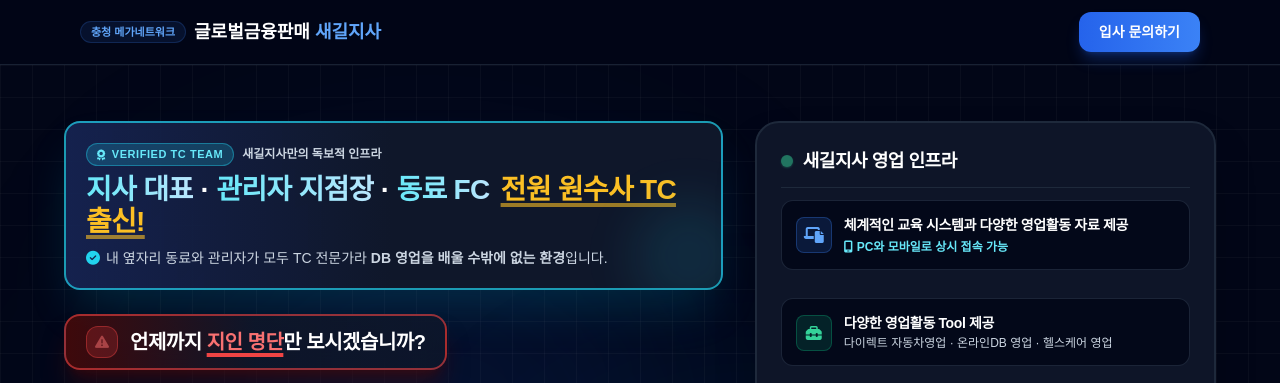
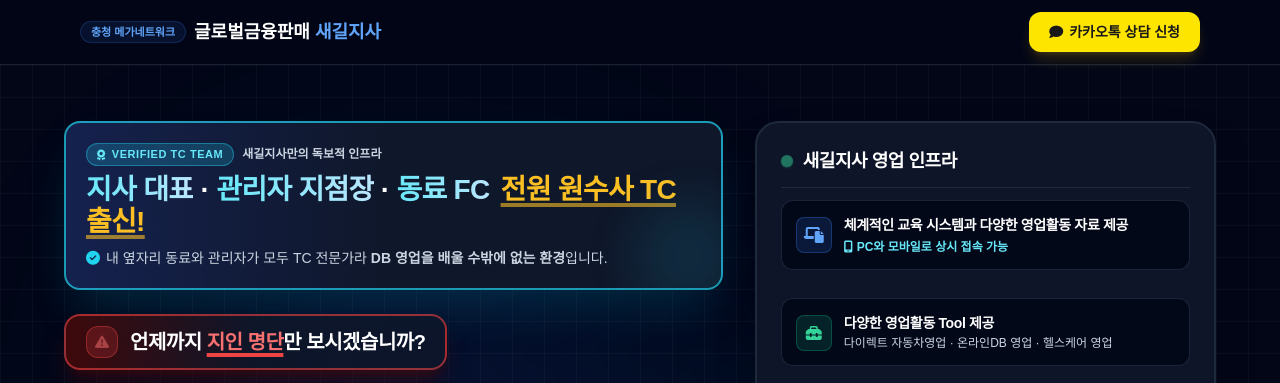
Before and after one commit to jwcompany-lab/saegil-branch, a plain HTML site: page index.html in a window 1280 px wide. Shown: the top 383 px of the page. Drawn offline with nearby package versions, Linux system fonts and the light colour scheme; a web font is replaced by a local one.

Commit message:
Update index.html

```diff
--- a/index.html
+++ b/index.html
@@ -33,8 +33,10 @@
         <span class="text-[11px] bg-blue-500/10 text-blue-400 border border-blue-500/20 font-bold px-2.5 py-0.5 rounded-full">충청 메가네트워크</span>
         <span class="font-extrabold text-base sm:text-lg text-white">글로벌금융판매 <span class="text-blue-400">새길지사</span></span>
       </div>
-      <a href="#contact" class="text-xs sm:text-sm bg-gradient-to-r from-blue-600 to-blue-500 hover:from-blue-500 hover:to-blue-400 text-white font-extrabold px-5 py-2.5 rounded-xl transition shadow-lg shadow-blue-600/30">
-        입사 문의하기
+      <!-- 변경된 카카오톡 상담 신청 버튼 -->
+      <a href="https://open.kakao.com/o/gKger8Qi" target="_blank" rel="noopener noreferrer" class="text-xs sm:text-sm bg-[#FEE500] hover:bg-[#FADA0A] text-[#191919] font-black px-4 sm:px-5 py-2.5 rounded-xl transition shadow-lg shadow-yellow-500/20 flex items-center gap-1.5 transform hover:-translate-y-0.5">
+        <i class="fa-solid fa-comment text-sm"></i>
+        <span>카카오톡 상담 신청</span>
       </a>
     </div>
   </header>
@@ -118,7 +120,7 @@
             </div>
           </div>
 
-          <!-- 좌측 하단: CTA 버튼 영역 (요청 문구 변경 완료) -->
+          <!-- 좌측 하단: CTA 버튼 영역 -->
           <div class="pt-1 flex flex-col sm:flex-row gap-3">
             <a href="#contact" class="flex-1 bg-gradient-to-r from-blue-600 to-blue-500 hover:from-blue-500 hover:to-blue-400 text-white font-extrabold py-4 px-8 rounded-xl shadow-xl shadow-blue-600/30 transition transform hover:-translate-y-0.5 text-center text-base flex items-center justify-center gap-2">
               <span>수수료 및 DB 확인하러 가기</span>
@@ -264,7 +266,6 @@
       <!-- 강점 1: 교육 시스템 -->
       <div class="bg-slate-900/90 p-6 sm:p-7 rounded-3xl border border-slate-800/90 hover:border-blue-500/50 transition-all flex flex-col justify-between shadow-2xl backdrop-blur-md">
         <div>
-          <!-- 상단 뱃지: 체계적 정착 시스템 -->
           <div class="flex items-center justify-between mb-5">
             <div class="w-13 h-13 sm:w-14 sm:h-14 bg-blue-500/15 text-blue-400 rounded-2xl flex items-center justify-center text-2xl border border-blue-500/30 shadow-inner">
               <i class="fa-solid fa-graduation-cap"></i>
@@ -285,8 +286,6 @@
 
         <!-- 하단 박스형 아이템 -->
         <div class="mt-8 pt-6 border-t border-slate-800/80 space-y-2.5">
-
-          <!-- 1. 신인 30일 완성 로드맵 -->
           <div class="bg-blue-950/40 border border-blue-500/40 p-3 sm:p-3.5 rounded-xl flex items-start gap-3 hover:border-blue-400 transition">
             <i class="fa-solid fa-route text-blue-400 text-base shrink-0 mt-0.5"></i>
             <div class="leading-tight">
@@ -298,7 +297,6 @@
             </div>
           </div>
 
-          <!-- 2. 34개 생·손보사 핵심 상품 비교 -->
           <div class="bg-slate-950/70 border border-slate-800 p-3 sm:p-3.5 rounded-xl flex items-start gap-3 hover:border-slate-700 transition">
             <i class="fa-solid fa-chart-pie text-cyan-400 text-base shrink-0 mt-0.5"></i>
             <div class="leading-tight">
@@ -310,7 +308,6 @@
             </div>
           </div>
 
-          <!-- 3. 청약/전산 백업 총무 지원 -->
           <div class="bg-slate-950/70 border border-slate-800 p-3 sm:p-3.5 rounded-xl flex items-start gap-3 hover:border-slate-700 transition">
             <i class="fa-solid fa-desktop text-emerald-400 text-base shrink-0 mt-0.5"></i>
             <div class="leading-tight">
@@ -321,7 +318,6 @@
               </div>
             </div>
           </div>
-
         </div>
       </div>
 
@@ -333,7 +329,6 @@
         </div>
 
         <div>
-          <!-- 상단 뱃지: TC 출신 코칭 시스템 -->
           <div class="flex items-center justify-between mb-5 mt-1">
             <div class="w-13 h-13 sm:w-14 sm:h-14 bg-cyan-500/15 text-cyan-300 rounded-2xl flex items-center justify-center text-2xl border border-cyan-400/40 shadow-inner">
               <i class="fa-solid fa-headset"></i>
@@ -354,8 +349,6 @@
 
         <!-- 하단 박스형 아이템 -->
         <div class="mt-8 pt-6 border-t border-slate-800/80 space-y-2.5">
-
-          <!-- 1. 실전 표준 콜 스크립트 -->
           <div class="bg-cyan-950/40 border border-cyan-500/40 p-3 sm:p-3.5 rounded-xl flex items-start gap-3 hover:border-cyan-400 transition">
             <i class="fa-solid fa-file-lines text-cyan-400 text-base shrink-0 mt-0.5"></i>
             <div class="leading-tight">
@@ -367,7 +360,6 @@
             </div>
           </div>
 
-          <!-- 2. 통화 녹취 1:1 피드백 -->
           <div class="bg-slate-950/70 border border-slate-800 p-3 sm:p-3.5 rounded-xl flex items-start gap-3 hover:border-slate-700 transition">
             <i class="fa-solid fa-headphones text-sky-400 text-base shrink-0 mt-0.5"></i>
             <div class="leading-tight">
@@ -379,7 +371,6 @@
             </div>
           </div>
 
-          <!-- 3. 고객 니즈 환기법 -->
           <div class="bg-slate-950/70 border border-slate-800 p-3 sm:p-3.5 rounded-xl flex items-start gap-3 hover:border-slate-700 transition">
             <i class="fa-solid fa-lightbulb text-amber-400 text-base shrink-0 mt-0.5"></i>
             <div class="leading-tight">
@@ -390,14 +381,12 @@
               </div>
             </div>
           </div>
-
         </div>
       </div>
 
       <!-- 강점 3: 다양한 영업툴 & DB 직접 생산 교육 -->
       <div class="bg-slate-900/90 p-6 sm:p-7 rounded-3xl border border-slate-800/90 hover:border-purple-500/50 transition-all flex flex-col justify-between shadow-2xl backdrop-blur-md">
         <div>
-          <!-- 상단 뱃지: 영업활동 시스템 -->
           <div class="flex items-center justify-between mb-5">
             <div class="w-13 h-13 sm:w-14 sm:h-14 bg-purple-500/15 text-purple-400 rounded-2xl flex items-center justify-center text-2xl border border-purple-500/30 shadow-inner">
               <i class="fa-solid fa-wand-magic-sparkles"></i>
@@ -418,8 +407,6 @@
 
         <!-- 하단 박스형 아이템 -->
         <div class="mt-8 pt-6 border-t border-slate-800/80 space-y-2.5">
-
-          <!-- 1. DB 직접 생산 교육 -->
           <div class="bg-purple-950/40 border border-purple-500/40 p-3 sm:p-3.5 rounded-xl flex items-start gap-3 hover:border-purple-400 transition">
             <i class="fa-solid fa-bullseye text-purple-400 text-base shrink-0 mt-0.5"></i>
             <div class="leading-tight">
@@ -431,7 +418,6 @@
             </div>
           </div>
 
-          <!-- 2. 차집사 다이렉트 영업 -->
           <div class="bg-slate-950/70 border border-slate-800 p-3 sm:p-3.5 rounded-xl flex items-start gap-3 hover:border-slate-700 transition">
             <i class="fa-solid fa-car text-blue-400 text-base shrink-0 mt-0.5"></i>
             <div class="leading-tight">
@@ -443,7 +429,6 @@
             </div>
           </div>
 
-          <!-- 3. 메타 및 SNS 온라인 영업 -->
           <div class="bg-slate-950/70 border border-slate-800 p-3 sm:p-3.5 rounded-xl flex items-start gap-3 hover:border-slate-700 transition">
             <i class="fa-brands fa-meta text-indigo-400 text-base shrink-0 mt-0.5"></i>
             <div class="leading-tight">
@@ -454,7 +439,6 @@
               </div>
             </div>
           </div>
-
         </div>
       </div>
 
```
